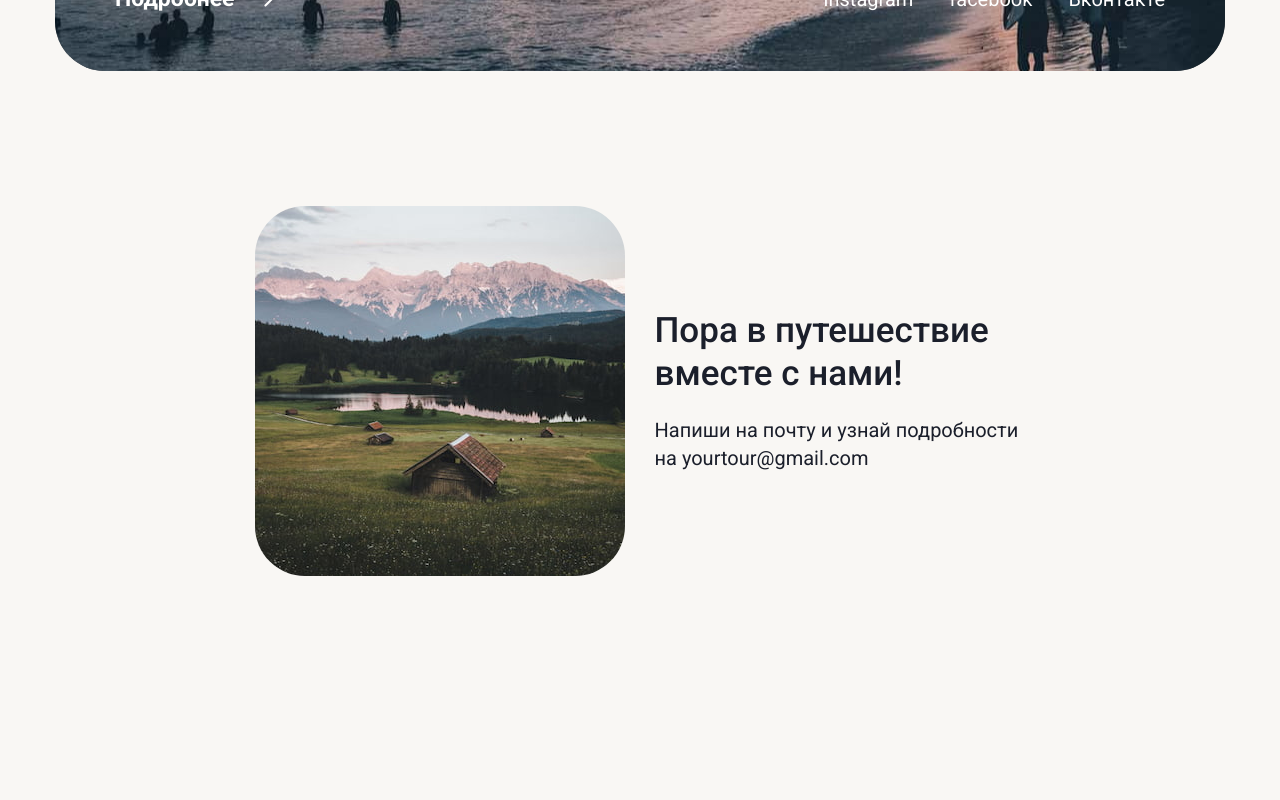
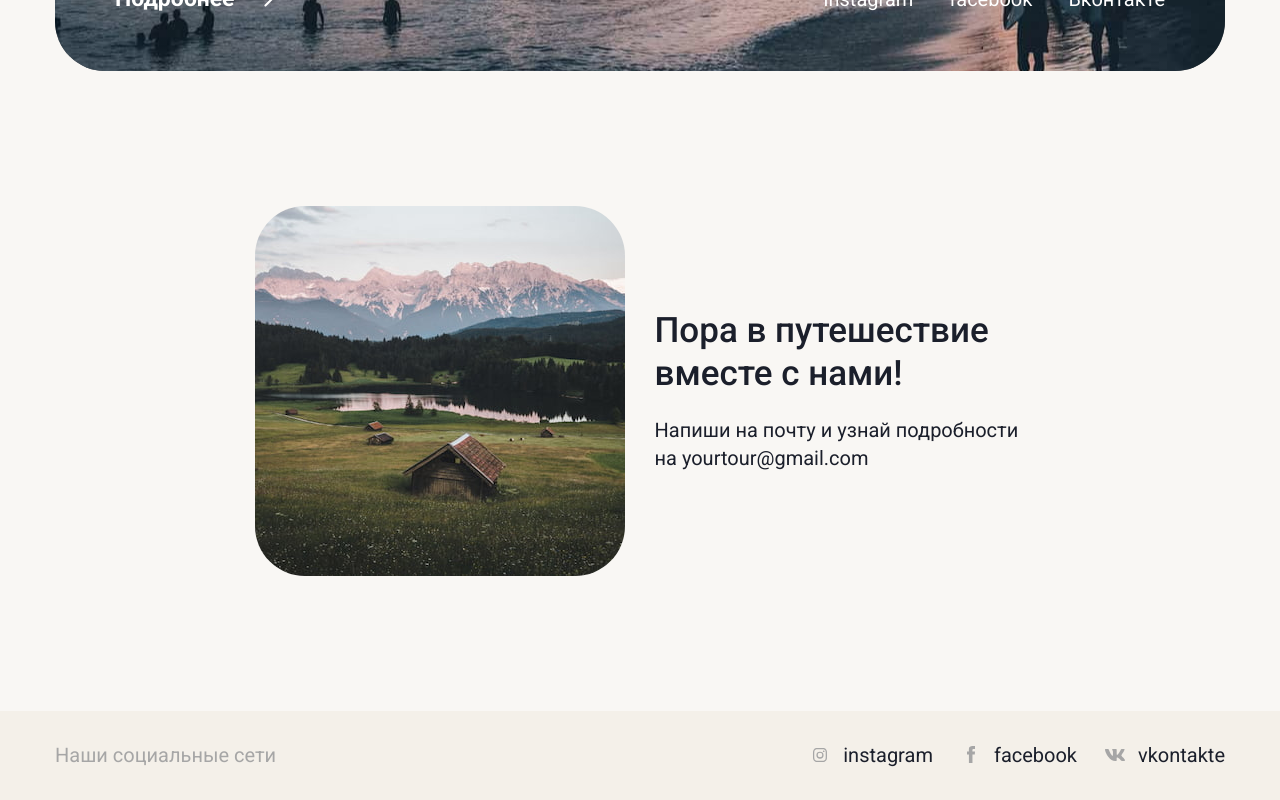
Before and after one commit to wunlei/travel-landing-nextjs, a Next.js app: page / in a window 1280 px wide. Shown: the part 8298-9098 px from the top of the page. Before the commit the page ends 9009 px from the top, so only its background shows below. Built offline with nearby package versions, Linux system fonts and the light colour scheme.

Commit message:
Add home page: footer component

```diff
--- /dev/null
+++ b/src/components/commons/Footer/Footer.module.scss
@@ -0,0 +1,65 @@
+@use "@/styles/abstracts/mixins";
+
+.footer {
+  padding: 30px;
+
+  color: var(--color-gray-300);
+  background-color: var(--color-beige-200);
+
+  @include mixins.media-small {
+    padding: 21px;
+  }
+}
+
+.footer__content {
+  display: flex;
+  justify-content: space-between;
+  max-width: 1170px;
+  margin: 0 auto;
+
+  @include mixins.media-medium {
+    max-width: 918px;
+  }
+
+  @include mixins.media-small {
+    flex-wrap: wrap;
+    justify-content: center;
+    row-gap: 7px;
+  }
+}
+
+.contacts-list {
+  display: flex;
+  column-gap: 25px;
+
+  color: var(--color-black);
+
+  @include mixins.media-small {
+    column-gap: 15px;
+  }
+}
+
+.contacts-list__link {
+  display: flex;
+  align-items: center;
+  column-gap: 10px;
+
+  @include mixins.media-small {
+    column-gap: 1px;
+  }
+}
+
+.contacts-list__link-title {
+  position: relative;
+
+  &::after {
+    @include mixins.underline(-2px, 1px, var(--color-black));
+  }
+
+  @media (hover: hover) {
+    &:hover::after {
+      transform: scaleX(1);
+      transform-origin: bottom left;
+    }
+  }
+}
--- /dev/null
+++ b/src/components/commons/Footer/index.jsx
@@ -0,0 +1,44 @@
+import cn from "classnames";
+import Instagram from "@/assets/icons/Instagram.svg";
+import Facebook from "@/assets/icons/Facebook.svg";
+import Vk from "@/assets/icons/Vk.svg";
+import styles from "./Footer.module.scss";
+
+const socialLinks = [
+  {
+    href: "https://www.instagram.com/",
+    title: "instagram",
+    icon: <Instagram />,
+  },
+  { href: "https://www.facebook.com/", title: "facebook", icon: <Facebook /> },
+  { href: "https://vk.com/", title: "vkontakte", icon: <Vk /> },
+];
+
+function Footer() {
+  return (
+    <footer className={styles["footer"]}>
+      <div className={styles["footer__content"]}>
+        <p className="text_normal">Наши социальные сети</p>
+        <ul className={cn("list", "text_normal", styles["contacts-list"])}>
+          {socialLinks.map((el) => (
+            <li key={el.href} className={styles["contacts-list__item"]}>
+              <a
+                className={styles["contacts-list__link"]}
+                href={el.href}
+                target="_blank"
+                rel="noopener noreferrer"
+              >
+                {el.icon}
+                <span className={styles["contacts-list__link-title"]}>
+                  {el.title}
+                </span>
+              </a>
+            </li>
+          ))}
+        </ul>
+      </div>
+    </footer>
+  );
+}
+
+export default Footer;
--- a/src/components/pages/HomePage/index.jsx
+++ b/src/components/pages/HomePage/index.jsx
@@ -6,6 +6,7 @@ import GallerySection from "./GallerySection";
 import StoriesSection from "./StoriesSection";
 import CTASection from "./CTASection";
 import CreateTourSection from "./CreateTourSection";
+import Footer from "@/components/commons/Footer";
 
 function HomePage() {
   return (
@@ -20,6 +21,7 @@ function HomePage() {
         <StoriesSection />
         <CTASection />
       </main>
+      <Footer />
     </>
   );
 }
```
